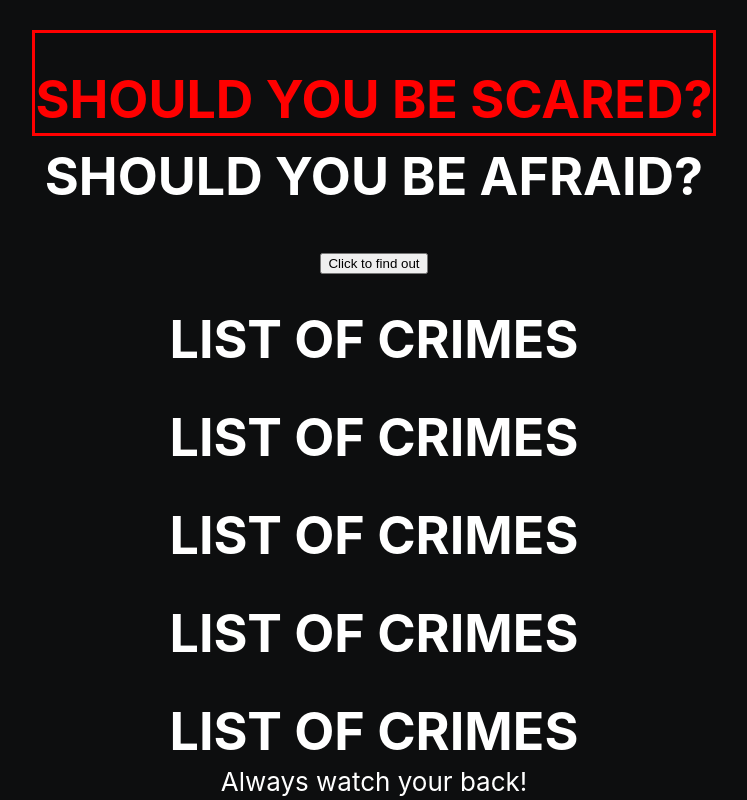
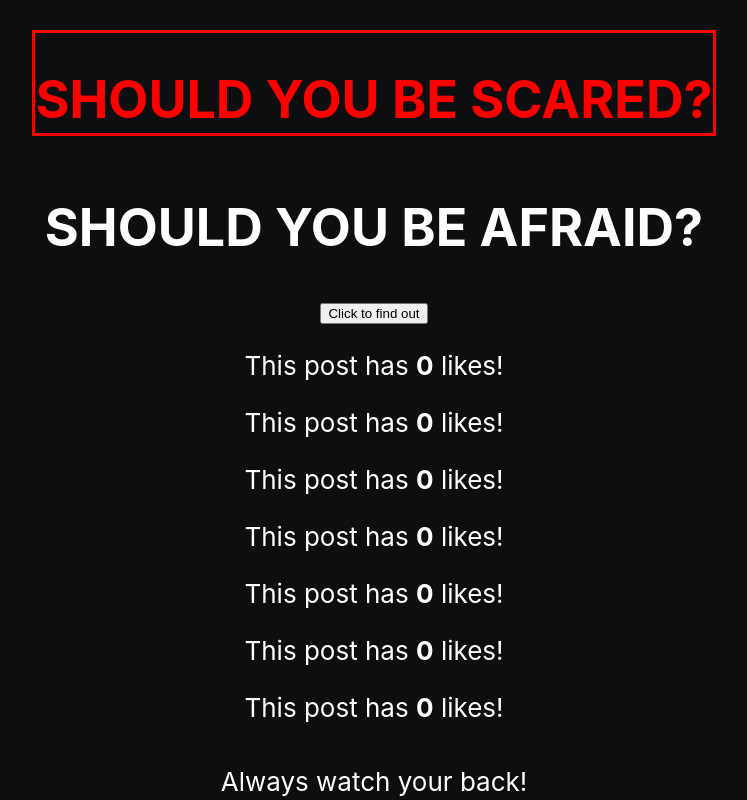
Before and after one commit to tomekgora/should-i-be-afraid, a React (Create React App) app: page / in a window 1280 px wide. Shown: the top 800 px of the page, without its empty margins (266-1013 px from the left). Built offline with nearby package versions, Linux system fonts and the light colour scheme.

Commit message:
added like button

```diff
--- a/src/components/CrimeRecord.js
+++ b/src/components/CrimeRecord.js
@@ -1,9 +1,13 @@
 import React, { Component } from "react";
+import LikeCounter from "./LIkeCounter.js"
 
 export default class CrimeRecord extends Component {
     render () {
         return <div className ="crime-record">
-              <h1>LIST OF CRIMES</h1>
+            <LikeCounter/>
+
+{/* Category:, location-type: category-image:
+street.name, outcome_status: category: date: */}
         </div>
 
     }
--- /dev/null
+++ b/src/components/LikeCounter.js
@@ -0,0 +1,15 @@
+import React, { Component } from "react";
+
+export default class LikeCounter extends Component {
+  state = {
+    numLikes: 0
+  };
+
+  render() {
+    return (
+      <div>
+        <p>This post has <b>{ this.state.numLikes }</b> likes!</p>
+      </div>
+    );
+  }
+}
```
